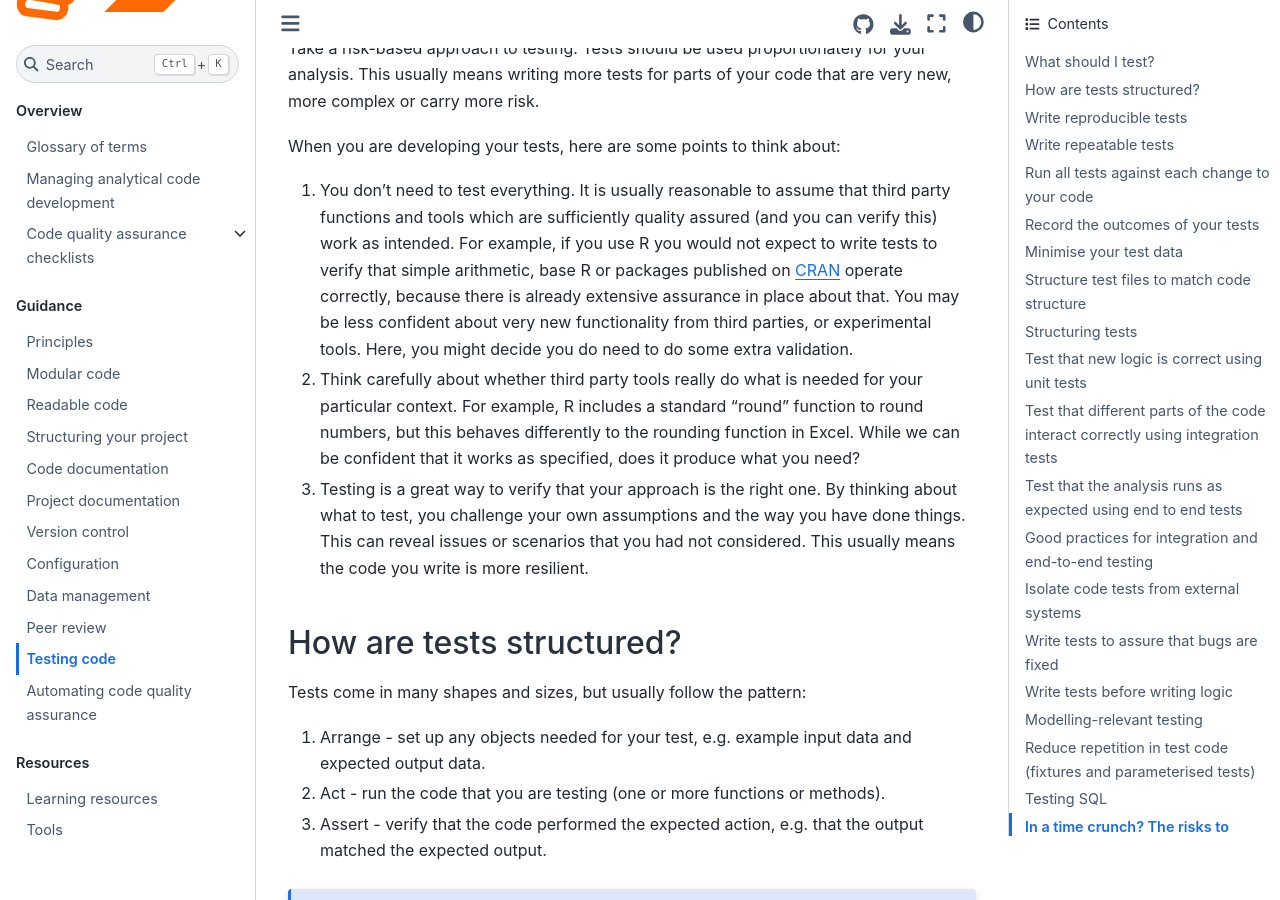
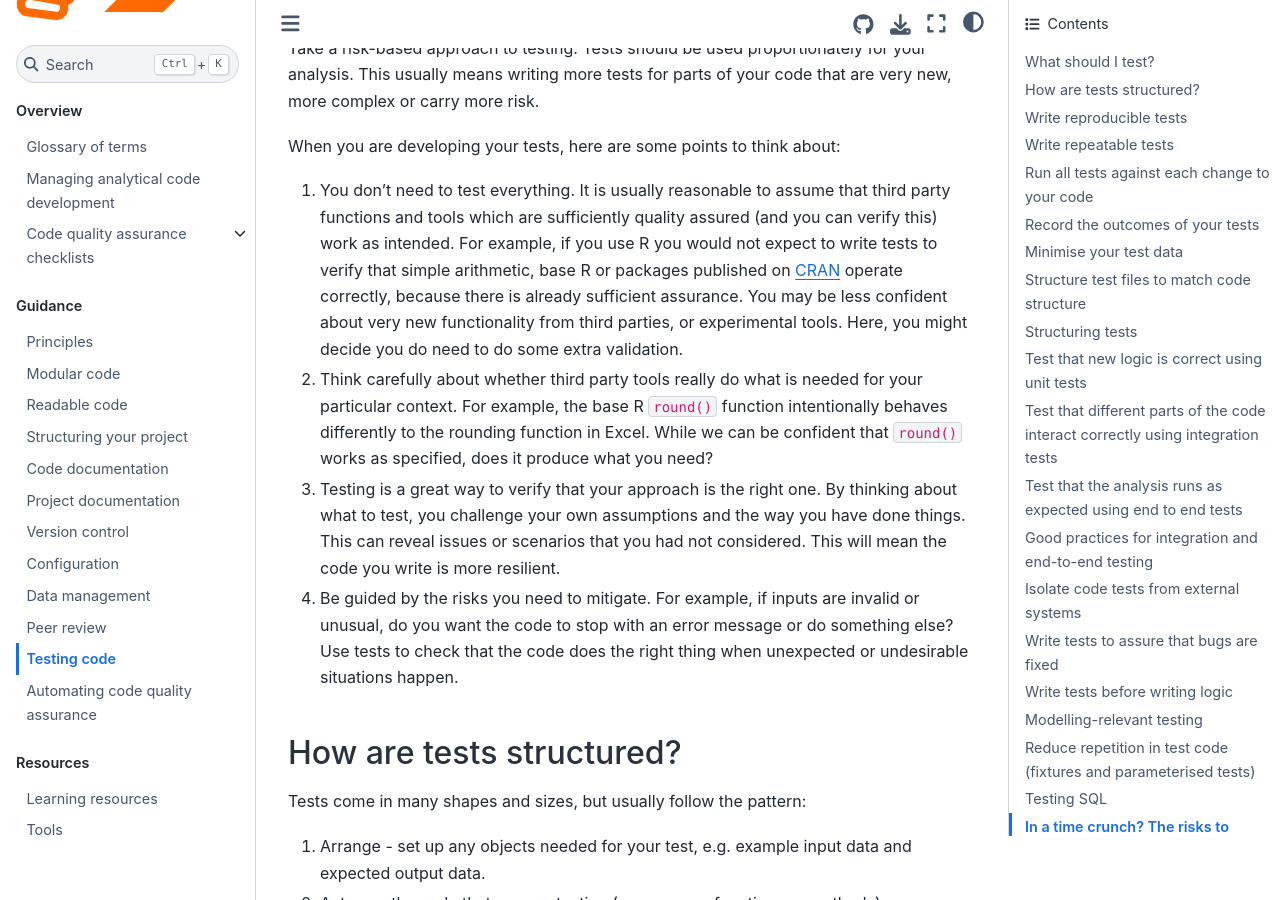
Before and after one commit to best-practice-and-impact/qa-of-code-guidance, a Jupyter Book: the page built from book/testing_code.md, in a window 1280 px wide and 900 px high, scrolled down 606 px. Built offline with Jupyter Book 1.0.4 settings and Sphinx 7.4.7 and the Sphinx Book theme 1.1.4, drawn with Linux system fonts in a browser that asks for light colours.

Commit message:
Drafting changes on what to test in testing_code.md

```diff
--- a/book/testing_code.md
+++ b/book/testing_code.md
@@ -20,9 +20,10 @@ Take a risk-based approach to testing. Tests should be used proportionately for
 
 When you are developing your tests, here are some points to think about:
 
-1.  You don't need to test everything. It is usually reasonable to assume that third party functions and tools which are sufficiently quality assured (and you can verify this) work as intended.  For example, if you use R you would not expect to write tests to verify that simple arithmetic, base R or packages published on [CRAN](https://cran.r-project.org/) operate correctly, because there is already extensive assurance in place about that. You may be less confident about very new functionality from third parties, or experimental tools. Here, you might decide you do need to do some extra validation.
-2. Think carefully about whether third party tools really do what is needed for your particular context.  For example, R includes a standard "round" function to round numbers, but this behaves differently to the rounding function in Excel. While we can be confident that it works as specified, does it produce what you need?
-3. Testing is a great way to verify that your approach is the right one. By thinking about what to test, you challenge your own assumptions and the way you have done things. This can reveal issues or scenarios that you had not considered. This usually means the code you write is more resilient.
+1.  You don't need to test everything. It is usually reasonable to assume that third party functions and tools which are sufficiently quality assured (and you can verify this) work as intended.  For example, if you use R you would not expect to write tests to verify that simple arithmetic, base R or packages published on [CRAN](https://cran.r-project.org/) operate correctly, because there is already sufficient assurance. You may be less confident about very new functionality from third parties, or experimental tools. Here, you might decide you do need to do some extra validation.
+2. Think carefully about whether third party tools really do what is needed for your particular context.  For example, the base R `round()` function intentionally behaves differently to the rounding function in Excel. While we can be confident that `round()` works as specified, does it produce what you need?
+3. Testing is a great way to verify that your approach is the right one. By thinking about what to test, you challenge your own assumptions and the way you have done things. This can reveal issues or scenarios that you had not considered. This will mean the code you write is more resilient.
+4. Be guided by the risks you need to mitigate. For example, if inputs are invalid or unusual, do you want the code to stop with an error message or do something else? Use tests to check that the code does the right thing when unexpected or undesirable situations happen.
 
 ## How are tests structured?
 
```
